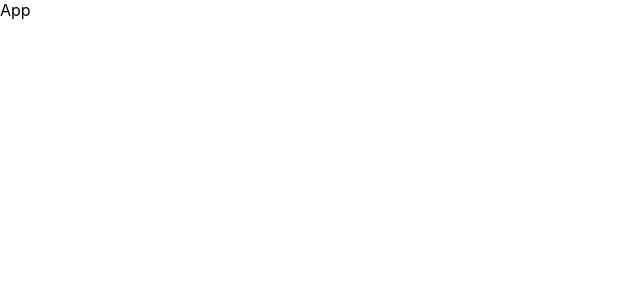
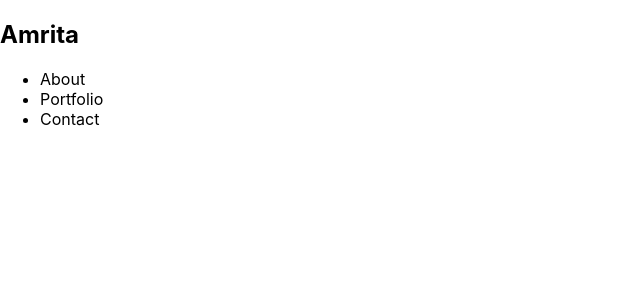
Before and after one commit to rubydevi/emcee-portfolio, a React (Create React App) app: page / in a window 1280 px wide. Shown: the top 300 px of the page, without its empty margins (0-640 px from the left). Built offline with nearby package versions, Linux system fonts and the light colour scheme.

Commit message:
Add Navbar elements and import on App

```diff
--- a/src/App.js
+++ b/src/App.js
@@ -1,9 +1,12 @@
 import React from 'react';
+import Navbar from './components/Navbar';
 import './App.css';
 
 const App = () => {
   return (
-    <div>App</div>
+    <div>
+      <Navbar />
+    </div>
   )
 }
 
--- a/src/components/Navbar.js
+++ b/src/components/Navbar.js
@@ -2,7 +2,14 @@ import React from 'react'
 
 const Navbar = () => {
   return (
-    <div>Navbar</div>
+    <nav>
+      <h1>Amrita</h1>
+      <ul>
+        <li>About</li>
+        <li>Portfolio</li>
+        <li>Contact</li>
+      </ul>
+    </nav>
   )
 }
 
```
